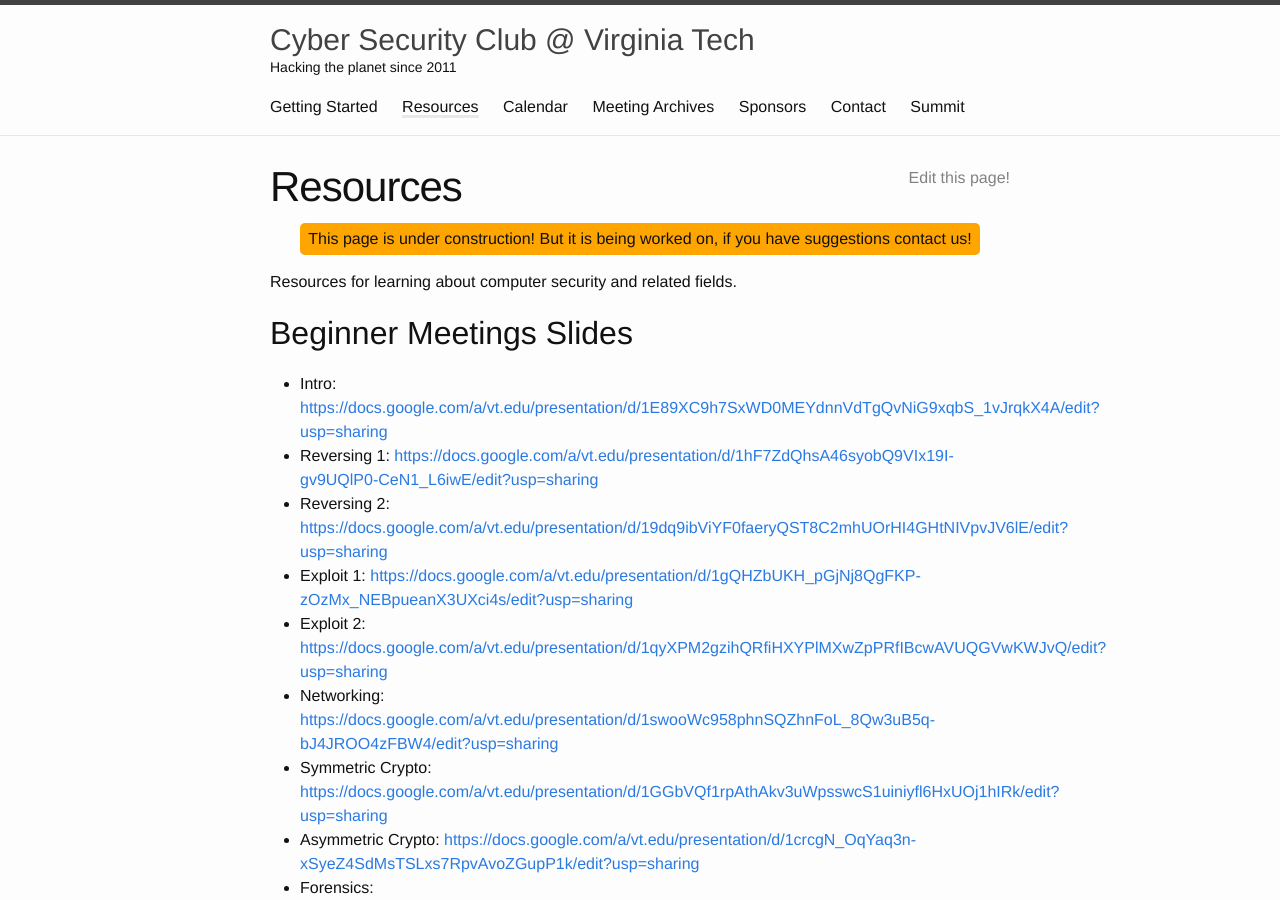
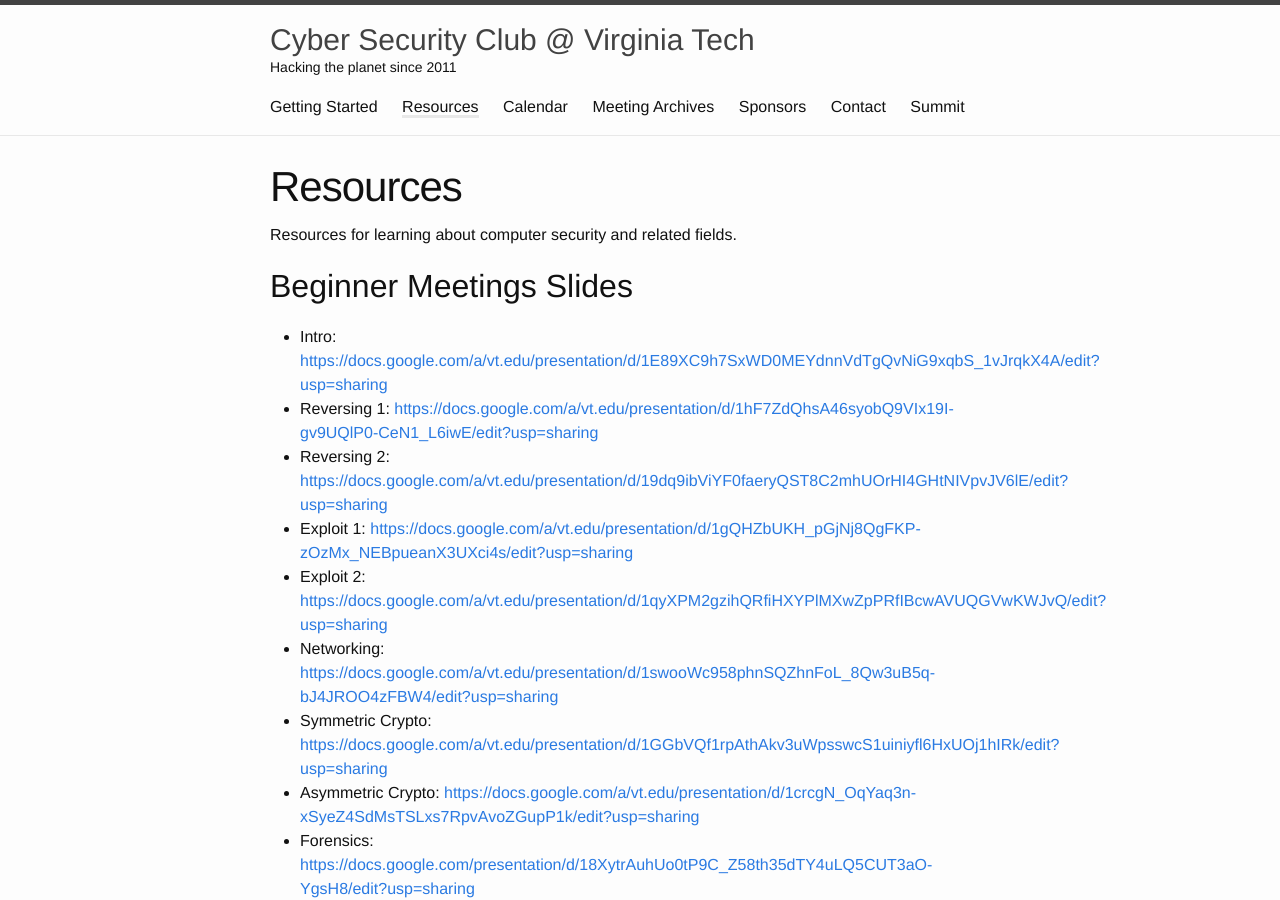
Before and after one commit to VTCSec/vtcsec.org, a Jekyll site: the page built from resources.md, in a window 1280 px wide and 900 px high. Built offline with Jekyll 4.4.1, drawn with Linux system fonts in a browser that asks for light colours.

Commit message:
Made resources page not under construction

```diff
--- a/resources.md
+++ b/resources.md
@@ -2,10 +2,8 @@
 layout: page
 title: Resources
 permalink: /resources/
-edit_link: true
+edit_link: false
 ---
-
-<span class="notice">This page is under construction! But it is being worked on, if you have suggestions contact us!</span>
 
 Resources for learning about computer security and related fields.
 
```
